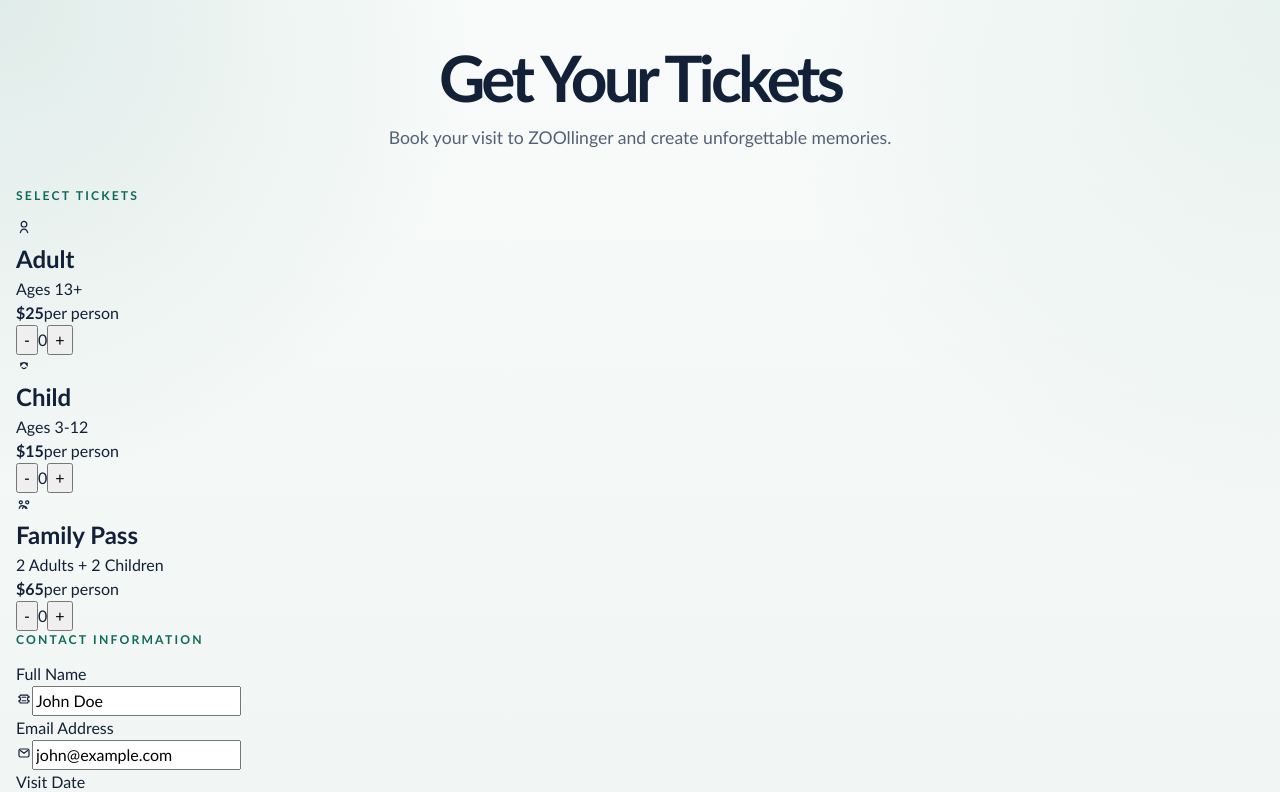
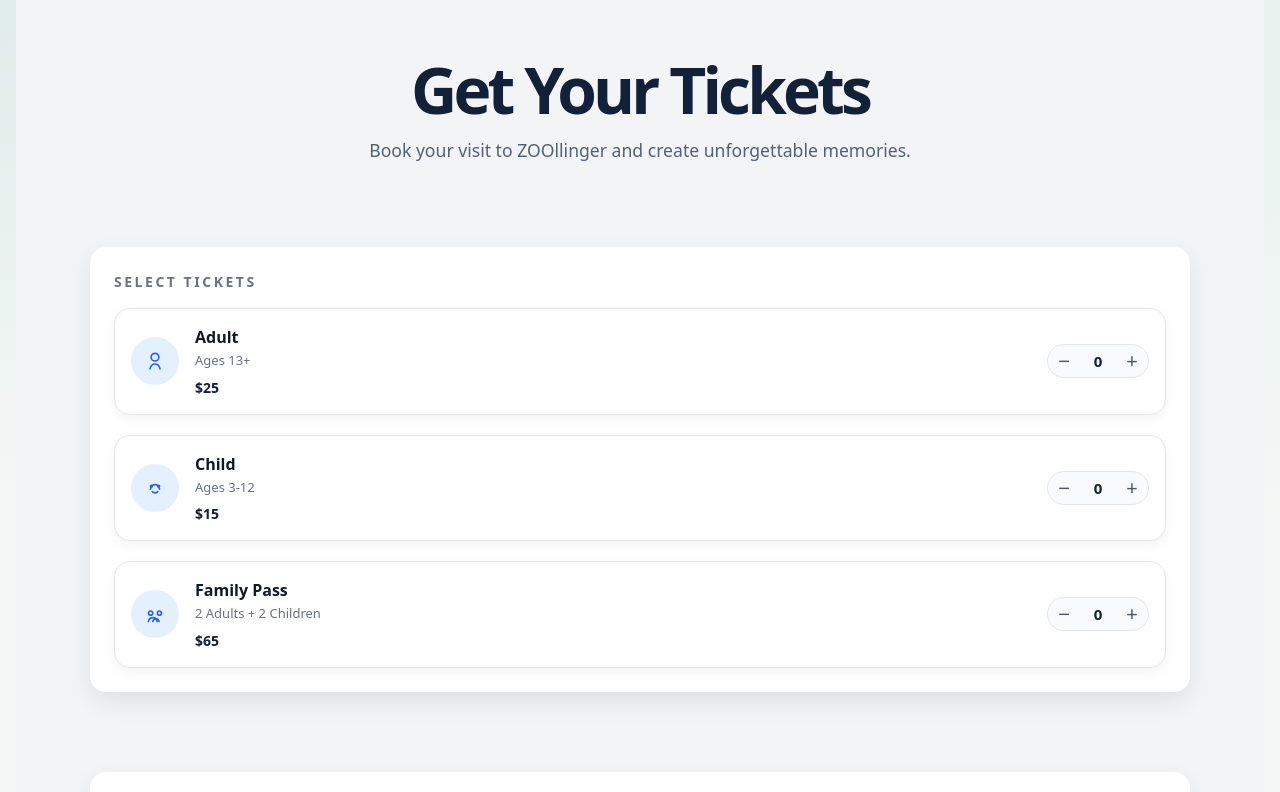
Before and after one commit to elizapatrick/zooTier, a React (Vite) app in the folder ZOOllinger/frontend/: page /tickets in a window 1280 px wide. Shown: the top 792 px of the page. Built offline with nearby package versions, Linux system fonts and the light colour scheme.

Commit message:
improved layout

```diff
--- a/ZOOllinger/frontend/src/components/ContactForm.jsx
+++ b/ZOOllinger/frontend/src/components/ContactForm.jsx
@@ -12,7 +12,7 @@
           <span>Full Name</span>
           <div className="field__input-wrap">
             <span className="field__icon">{ticketIcon}</span>
-            <input type="text" defaultValue="John Doe" />
+            <input type="text" defaultValue="" />
           </div>
         </label>
 
@@ -20,7 +20,7 @@
           <span>Email Address</span>
           <div className="field__input-wrap">
             <span className="field__icon">{mailIcon}</span>
-            <input type="email" defaultValue="john@example.com" />
+            <input type="email" defaultValue="" />
           </div>
         </label>
 
--- a/ZOOllinger/frontend/src/components/TicketCard.jsx
+++ b/ZOOllinger/frontend/src/components/TicketCard.jsx
@@ -1,4 +1,6 @@
-export function TicketCard({
+// src/components/TicketCard.jsx
+
+export default function TicketCard({
   title,
   subtitle,
   price,
@@ -8,30 +10,20 @@
   onDecrease,
 }) {
   return (
-    <article className="ticket-card">
-      <div className="ticket-card__top">
-        <div className="ticket-card__icon">{icon}</div>
+    <div className="ticket-card">
+      <div className="ticket-card__icon">{icon}</div>
 
-        <div className="ticket-card__copy">
-          <h2>{title}</h2>
-          <p>{subtitle}</p>
-        </div>
-
-        <div className="ticket-card__price">
-          <strong>${price}</strong>
-          <span>per person</span>
-        </div>
+      <div className="ticket-card__info">
+        <div className="ticket-card__title">{title}</div>
+        <div className="ticket-card__subtitle">{subtitle}</div>
+        <div className="ticket-card__price">${price}</div>
       </div>
 
-      <div className="quantity-control" aria-label={`${title} quantity control`}>
-        <button type="button" onClick={onDecrease} aria-label={`Decrease ${title} tickets`}>
-          -
-        </button>
+      <div className="ticket-card__qty">
+        <button onClick={onDecrease}>−</button>
         <span>{quantity}</span>
-        <button type="button" onClick={onIncrease} aria-label={`Increase ${title} tickets`}>
-          +
-        </button>
+        <button onClick={onIncrease}>+</button>
       </div>
-    </article>
-  )
+    </div>
+  );
 }
--- /dev/null
+++ b/ZOOllinger/frontend/src/routes/getTicketRoute.css
@@ -0,0 +1,169 @@
+/* --- PAGE BACKGROUND --- */
+.booking-page {
+  display: flex;
+  flex-direction: column;
+  align-items: center;
+  background: #f3f4f6;
+  padding: 40px 0;
+  font-family: system-ui, sans-serif;
+}
+
+/* Header Abstand */
+.booking-header-wrapper {
+  width: 100%;
+  max-width: 1100px;
+  margin-bottom: 48px;
+}
+
+/* --- MAIN LAYOUT --- */
+.booking-layout {
+  display: flex;
+  flex-direction: column;
+  gap: 32px;
+  width: 100%;
+  max-width: 1100px;
+}
+
+/* Abstand UNTER Select Tickets */
+.after-tickets-spacing {
+  height: 48px;
+}
+
+/* Abstand zwischen ContactForm und OrderSummary */
+.contact-form-wrapper {
+  margin-top: 32px;
+}
+
+/* Abstand unter OrderSummary */
+.order-summary-wrapper {
+  margin-top: 48px;
+}
+
+/* --- SECTION BLOCK --- */
+.section-block {
+  background: white;
+  padding: 24px;
+  border-radius: 16px;
+  box-shadow: 0 10px 25px rgba(0, 0, 0, 0.08);
+}
+
+.section-heading__eyebrow {
+  font-size: 14px;
+  font-weight: 600;
+  color: #6b7280;
+  margin-bottom: 16px;
+}
+
+/* --- TICKET STACK --- */
+.ticket-stack {
+  display: flex;
+  flex-direction: column;
+  gap: 20px;
+}
+
+/* --- TICKET CARD --- */
+.ticket-card {
+  display: grid;
+  grid-template-columns: auto 1fr auto;
+  gap: 16px;
+  align-items: center;
+  padding: 16px;
+  background: white;
+  border-radius: 16px;
+  border: 1px solid #e5e7eb;
+  box-shadow: 0 4px 12px rgba(0,0,0,0.05);
+}
+
+/* ICON */
+.ticket-card__icon {
+  width: 48px;
+  height: 48px;
+  border-radius: 50%;
+  background: #e5f0ff;
+  display: flex;
+  align-items: center;
+  justify-content: center;
+  font-size: 22px;
+  color: #2563eb;
+}
+
+/* TEXT */
+.ticket-card__info {
+  display: flex;
+  flex-direction: column;
+}
+
+.ticket-card__title {
+  font-size: 16px;
+  font-weight: 600;
+  color: #111827;
+}
+
+.ticket-card__subtitle {
+  font-size: 13px;
+  color: #6b7280;
+  margin-top: 2px;
+}
+
+.ticket-card__price {
+  font-size: 14px;
+  font-weight: 600;
+  margin-top: 6px;
+}
+
+/* QUANTITY BUTTONS */
+.ticket-card__qty {
+  display: flex;
+  align-items: center;
+  border: 1px solid #e5e7eb;
+  border-radius: 999px;
+  overflow: hidden;
+  background: #f9fafb;
+}
+
+.ticket-card__qty button {
+  width: 32px;
+  height: 32px;
+  border: none;
+  background: transparent;
+  font-size: 20px;
+  cursor: pointer;
+  color: #4b5563;
+}
+
+.ticket-card__qty button:hover {
+  background: #e5e7eb;
+}
+
+.ticket-card__qty span {
+  width: 36px;
+  text-align: center;
+  font-size: 15px;
+  font-weight: 600;
+}
+
+/* ORDER SUMMARY */
+.order-summary {
+  background: white;
+  padding: 24px;
+  border-radius: 16px;
+  box-shadow: 0 10px 25px rgba(0, 0, 0, 0.08);
+}
+
+/* BUTTON */
+.btn-primary {
+  width: 100%;
+  padding: 12px 0;
+  background: #2563eb;
+  color: white;
+  border: none;
+  border-radius: 999px;
+  font-size: 16px;
+  font-weight: 600;
+  cursor: pointer;
+  margin-top: 16px;
+}
+
+.btn-primary:hover {
+  background: #1d4ed8;
+}
--- a/ZOOllinger/frontend/src/routes/getTicketRoute.jsx
+++ b/ZOOllinger/frontend/src/routes/getTicketRoute.jsx
@@ -1,9 +1,10 @@
 import { useMemo, useState } from "react";
 import "../App.css";
+import "../routes/getTicketRoute.css";
 import { BookingHeader } from "../components/BookingHeader";
 import { ContactForm } from "../components/ContactForm";
 import { OrderSummary } from "../components/OrderSummary";
-import { TicketCard } from "../components/TicketCard";
+import TicketCard from "../components/TicketCard";
 import { adultIcon, childIcon, familyIcon } from "../components/Icons";
 import { ticketOptions } from "../components/bookingData";
 
@@ -48,16 +49,22 @@
 
   const handlePurchase = () => {
     if (totalTickets === 0) return;
-
     window.alert("Purchase flow can be connected to your backend next.");
   };
 
   return (
     <main className="booking-page">
+
+      {/* HEADER */}
+      <div className="booking-header-wrapper">
         <BookingHeader />
+      </div>
 
       <section className="booking-layout">
+
         <div className="booking-layout__main">
+
+          {/* SELECT TICKETS */}
           <section className="section-block">
             <div className="section-heading">
               <p className="section-heading__eyebrow">Select Tickets</p>
@@ -85,16 +92,25 @@
             </div>
           </section>
 
+          {/* ABSTAND UNTER SELECT TICKETS */}
+          <div className="after-tickets-spacing"></div>
+
+          {/* CONTACT FORM */}
+          <div className="contact-form-wrapper">
             <ContactForm />
           </div>
 
-        <aside className="booking-layout__aside">
+          {/* ORDER SUMMARY */}
+          <div className="order-summary-wrapper">
             <OrderSummary
               selectedTickets={selectedTickets}
               totalPrice={totalPrice}
               onPurchase={handlePurchase}
             />
-        </aside>
+          </div>
+
+        </div>
+
       </section>
     </main>
   );
```
Lines whose indentation alone changed are shown as unchanged.
